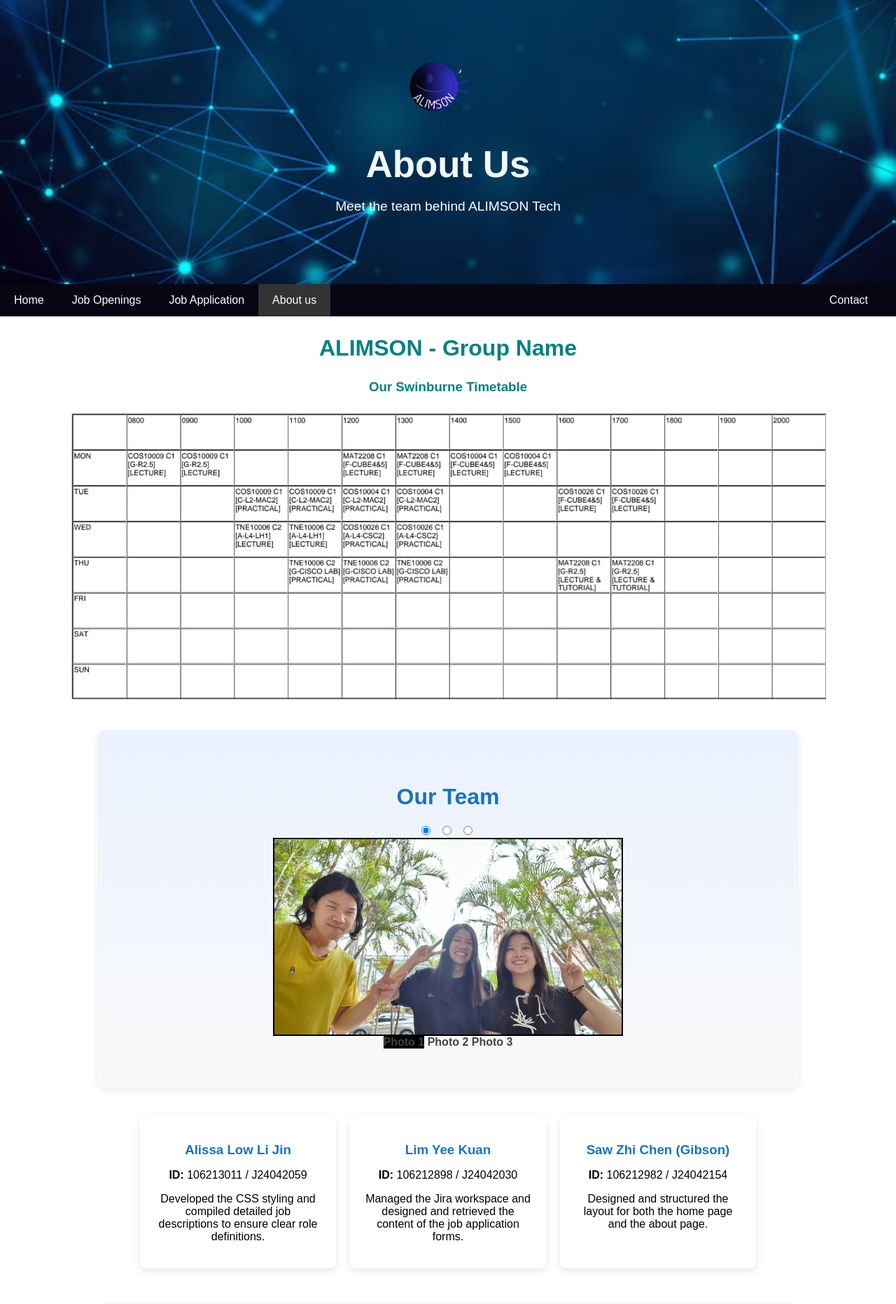
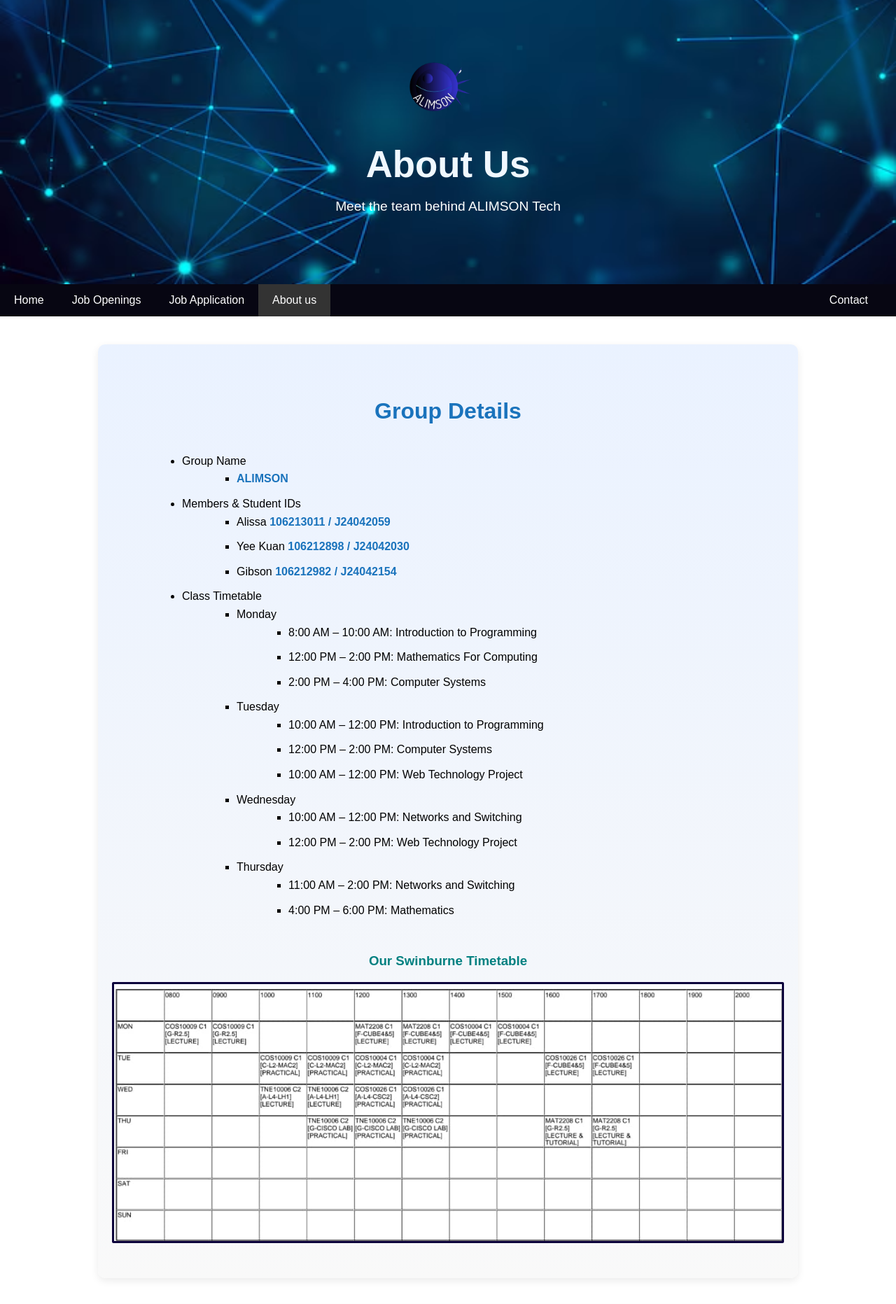
Before and after one commit to 106213011/project1, a PHP site: page /about.html in a window 1280 px wide. Shown: the top 1863 px of the page at 70% size. Run offline with PHP 8.4, Linux system fonts and the light colour scheme.

Commit message:
Fixed about.html to fit requirements better

```diff
--- a/about.html
+++ b/about.html
@@ -31,11 +31,63 @@
     </div>
   </nav>
 
-  <!-- Group Details -->
+  <!-- Group Details
   <section class="features">
     <h2>ALIMSON - Group Name</h2>
     <h3>Our Swinburne Timetable</h3>
-    <img src="images/timetable.jpg" class="slide s1" alt="Timetable">
+    <img src="images/timetable.jpg" class="slide s1" alt="Timetable"> -->
+
+  <!-- Group Details -->
+  <section class="about-section">
+    <h2>Group Details</h2>
+    <ul class="group-details">
+      <li>Group Name
+        <ul>
+          <li><span class="sid">ALIMSON</span></li>
+        </ul>
+      </li>
+      <li>Members & Student IDs
+        <ul>
+          <li>Alissa <span class="sid">106213011 / J24042059</span></li>
+          <li>Yee Kuan <span class="sid">106212898 / J24042030</span></li>
+          <li>Gibson <span class="sid">106212982 / J24042154</span></li>
+        </ul>
+      </li>
+      <li>Class Timetable
+        <ul>
+          <li>Monday
+            <ul>
+              <li>8:00 AM – 10:00 AM: Introduction to Programming</li>
+              <li>12:00 PM – 2:00 PM: Mathematics For Computing</li>
+              <li>2:00 PM – 4:00 PM: Computer Systems</li>
+            </ul>
+          </li>
+          <li>Tuesday
+            <ul>
+              <li>10:00 AM – 12:00 PM: Introduction to Programming</li>
+              <li>12:00 PM – 2:00 PM: Computer Systems</li>
+              <li>10:00 AM – 12:00 PM: Web Technology Project</li>
+            </ul>
+          </li>
+          <li>Wednesday
+            <ul>
+              <li>10:00 AM – 12:00 PM: Networks and Switching</li>
+              <li>12:00 PM – 2:00 PM: Web Technology Project</li>
+            </ul>
+          </li>
+          <li>Thursday
+            <ul>
+              <li>11:00 AM – 2:00 PM: Networks and Switching</li>
+              <li>4:00 PM – 6:00 PM: Mathematics</li>
+            </ul>
+          </li>
+        </ul>
+      </li>
+    </ul>
+
+    <h3>Our Swinburne Timetable</h3>
+    <img src="images/timetable.jpg" class="job-image" alt="Timetable">
+  </section>
 
  <!-- Gallery -->
   <section class="about-section gallery-container">
@@ -57,6 +109,18 @@
     </figure>
   </section>
 
+
+  </section>
+
+  <!-- Tutor -->
+  <section class="about-section">
+    <h2>Tutor</h2>
+    <p><strong>Mrs. Rasaratnam</strong></p>
+  </section>
+
+  <!-- Contributions -->
+  <section class="features">
+    <h2>Member's Contributions</h2>
     <div class="feature-cards">
       <div class="card">
         <h3>Alissa Low Li Jin</h3>
@@ -73,22 +137,6 @@
         <p><strong>ID:</strong> 106212982 / J24042154</p>
         <p>Designed and structured the layout for both the home page and the about page.</p>
       </div>
-    </div>
-  </section>
-
-  <!-- Tutor -->
-  <section class="about-section">
-    <h2>Tutor</h2>
-    <p><strong>Mrs. Rasaratnam</strong></p>
-  </section>
-
-  <!-- Contributions -->
-  <section class="features">
-    <h2>Member's Contributions</h2>
-    <div class="feature-cards">
-      <div class="card"><h3>Alissa</h3><p>Developed the CSS styling and compiled detailed job descriptions to ensure clear role definitions.</p></div>
-      <div class="card"><h3>Yee Kuan</h3><p>Managed the Jira workspace and designed and retrieved the content of the job application forms and designed the logo for our company.</p></div>
-      <div class="card"><h3>Gibson</h3><p>Designed and structured the layout for both the home page and the about page.</p></div>
     </div>
   </section>
 
--- a/styles/styles.css
+++ b/styles/styles.css
@@ -509,6 +509,30 @@ header.hero .btn {
   margin: 0 auto;
 }
 
+/* Group Details styling */
+.group-details {
+  text-align: left;
+  margin: 0 auto;
+  padding: 20px;
+  max-width: 800px;
+  line-height: 1.6;
+}
+
+.group-details li {
+  margin-bottom: 10px;
+}
+
+.group-details ul {
+  margin-left: 5%;
+  list-style-type: square;
+}
+
+.sid {
+  font-weight: bold;
+  color: #1a73bc;
+}
+
+
 /* Table styled same as features */
 .about-section table {
   width: 100%;
```
